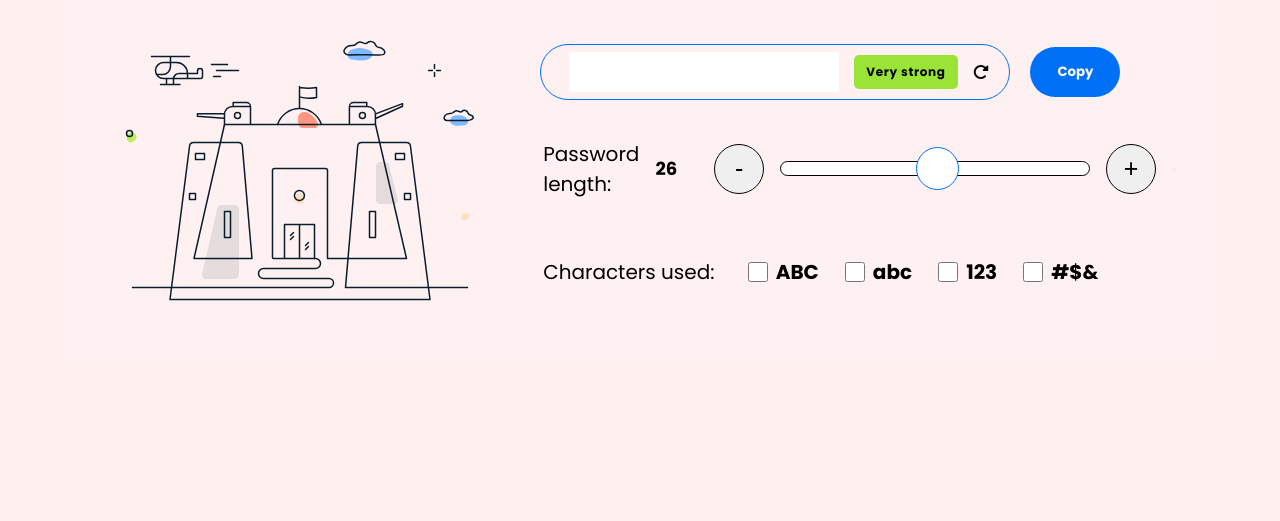
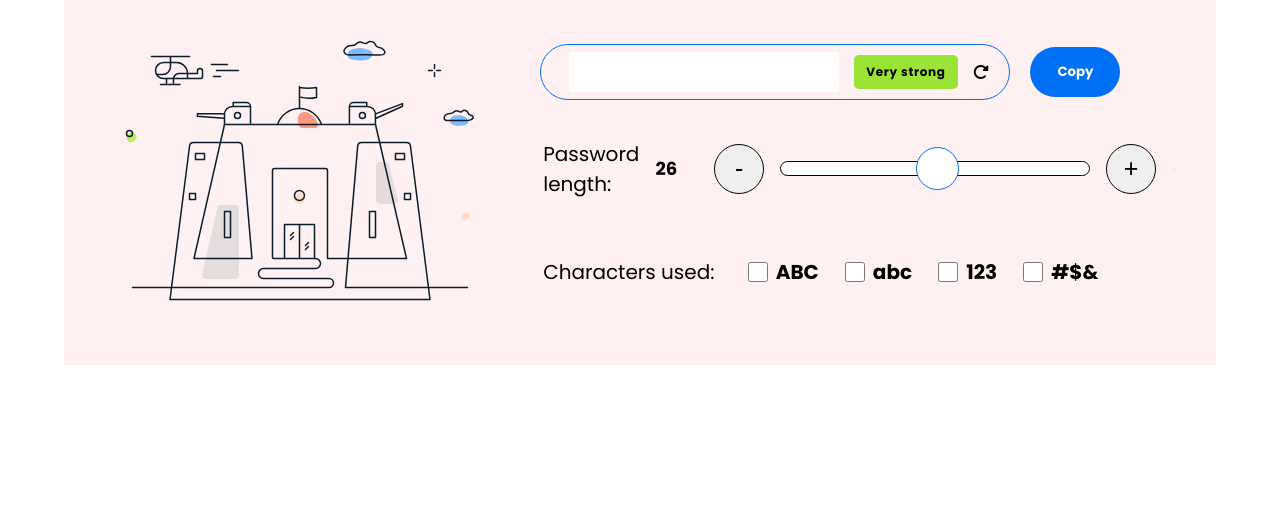
Before and after one commit to ASAD-248/SMIT-RANDOM-PASSWORD-GENERATOR-ASSIGNMENT-06-BATCH-12, a plain HTML site: page index.html in a window 1280 px wide. Shown: the part 279-800 px from the top of the page. Drawn offline with Linux system fonts and the light colour scheme; a web font is replaced by a local one.

Commit message:
Update style.css

```diff
--- a/style.css
+++ b/style.css
@@ -15,7 +15,7 @@
   display: flex;
   justify-content: center;
   align-items: center;
-  background-color: rgb(255, 240, 240);
+
 }
 section .main-container {
   display: flex;
```
